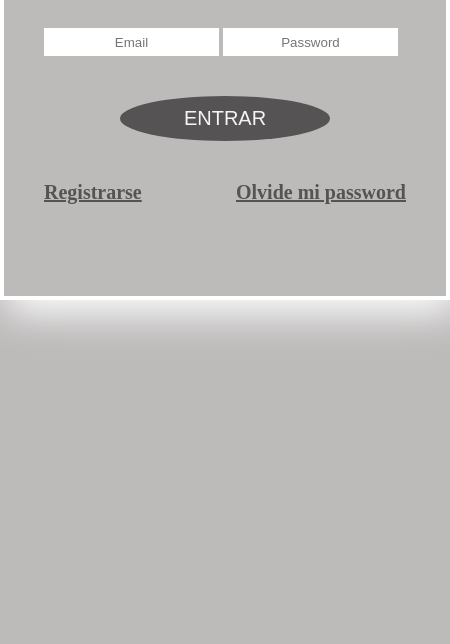
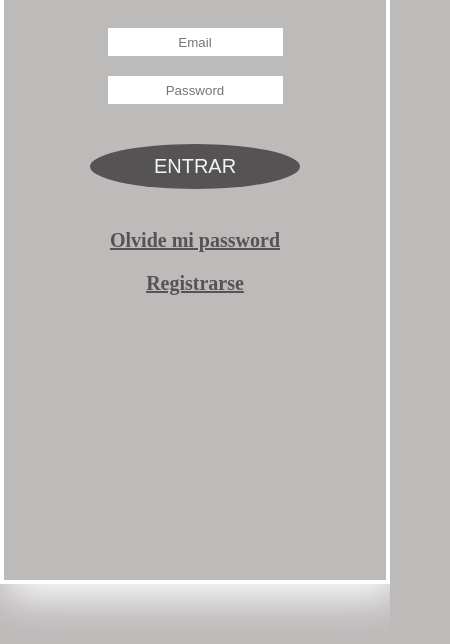
Before and after one commit to FedeZ23/FeZa-Inmobiliaria, a plain HTML site: page login.html in a window 390 px wide. Shown: the part 200-844 px from the top of the page, 450 px wide, since content can reach past the window. Drawn offline with Linux system fonts and the light colour scheme.

Commit message:
ajustes de media

```diff
--- a/login.html
+++ b/login.html
@@ -12,7 +12,7 @@
         <div class="logo-img">
             <img src="./imagenes/logo.png" alt="">
         </div>
-        <div>
+        <div class="datos">
             <input class="controls" type="email" id="email" name="email" placeholder="Email"/>
             <input class="controls" type="password" id="password" name="password" placeholder="Password"/>
         </div>
--- a/styles.css
+++ b/styles.css
@@ -102,3 +102,25 @@ a:hover {
 .volver {
     text-align: center;
 }
+
+@media (max-width: 1000px) {
+    .login {
+        width: 100%;
+        height: calc(100vh - 100px);
+    }
+}
+
+@media (max-width: 442px) {
+    .datos {
+        display: flex;
+        flex-direction: column;
+        align-items: center;
+        text-align: center;
+    }
+    .password-registro {
+        display: flex;
+        flex-direction: column;
+        align-items: center;
+        text-align: center;
+    }
+}
```
Also changed, not shown: index.html (+1 -1 lines), style.css (+13 -1 lines).
